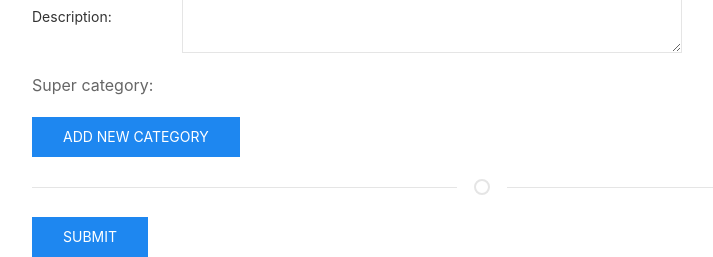
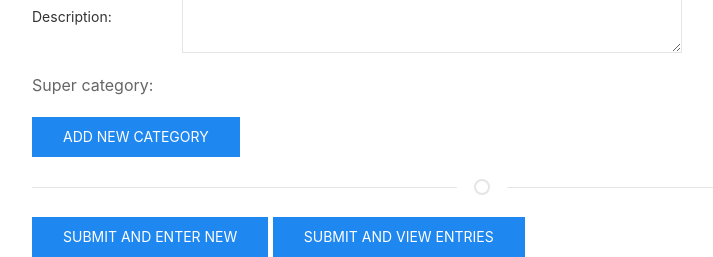
Before and after one commit to blueCat11/Landmarks_Literature_DB, a Django app: page /LM_DB/enterData/ in a window 1280 px wide. Shown: the part 3665-3922 px from the top of the page, without its empty margins (158-871 px from the left). Run offline with Django 3.2, Linux system fonts and the light colour scheme; the visitor is signed in with stand-in values (Sample User, id 1); data that the repository does not hold is empty; some libraries are stand-ins or nearby versions.

Commit message:
bypass view loading times by providing the possibility to directly enter new paper without loading the table

```diff
--- a/LM_DB_Django/LM_DB/views.py
+++ b/LM_DB_Django/LM_DB/views.py
@@ -707,7 +707,7 @@ class EnterData(View):
             json_response = get_info_from_bibtex(request_data)
             return json_response
 
-        elif request_data.get('newSave', -1) != 1:
+        elif request_data.get('newSave_viewData', -1) != 1 or request_data.get('newSave_enterData', -1) != -1:
             print("newSave")
             # make new object(s) and save those to DB
             # construct forms from data here
@@ -852,7 +852,7 @@ class EnterData(View):
                     # paper form is not valid
                     print("paper form not valid")
 
-                return redirect("LM_DB:viewData")
+                return disambiguate_submit_button(request_data)
             else:
                 context_dict = {"original_form_name": "newSave", "type_of_edit": "New Entry",
                                 }
@@ -1177,3 +1177,12 @@ def get_current_time():
     current_time = datetime.now().astimezone()
     print (current_time)
     return datetime.now().astimezone()
+
+
+def disambiguate_submit_button(request_data):
+    if request_data.get("newSave_enterData", -1) != -1:
+        return redirect("LM_DB:enterData")
+    elif request_data.get("newSave_viewData", -1) != -1:
+        return redirect("LM_DB:viewData")
+    else:
+        return redirect("LM_DB:viewData")
--- a/LM_DB_Django/templates/LM_DB/EnterData.html
+++ b/LM_DB_Django/templates/LM_DB/EnterData.html
@@ -176,7 +176,8 @@
             {% endif %}
 
         <hr class="uk-divider-icon">
-        <input class="button uk-button uk-button-primary" type="submit" name="{{ original_form_name }}" value="Submit"/>
+        <input class="button uk-button uk-button-primary" type="submit" name="{{ original_form_name }}_enterData" value="Submit and enter new"/>
+        <input class="button uk-button uk-button-primary" type="submit" name="{{ original_form_name }}_viewData" value="Submit and view entries"/>
     </form>
 
 
```
